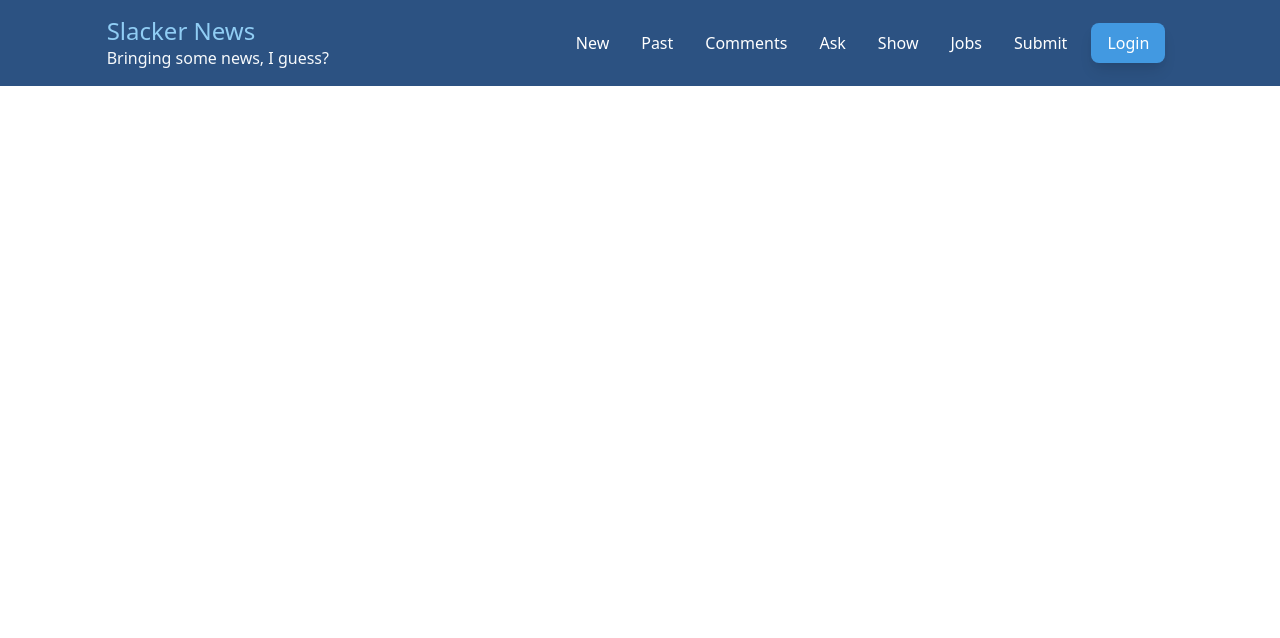
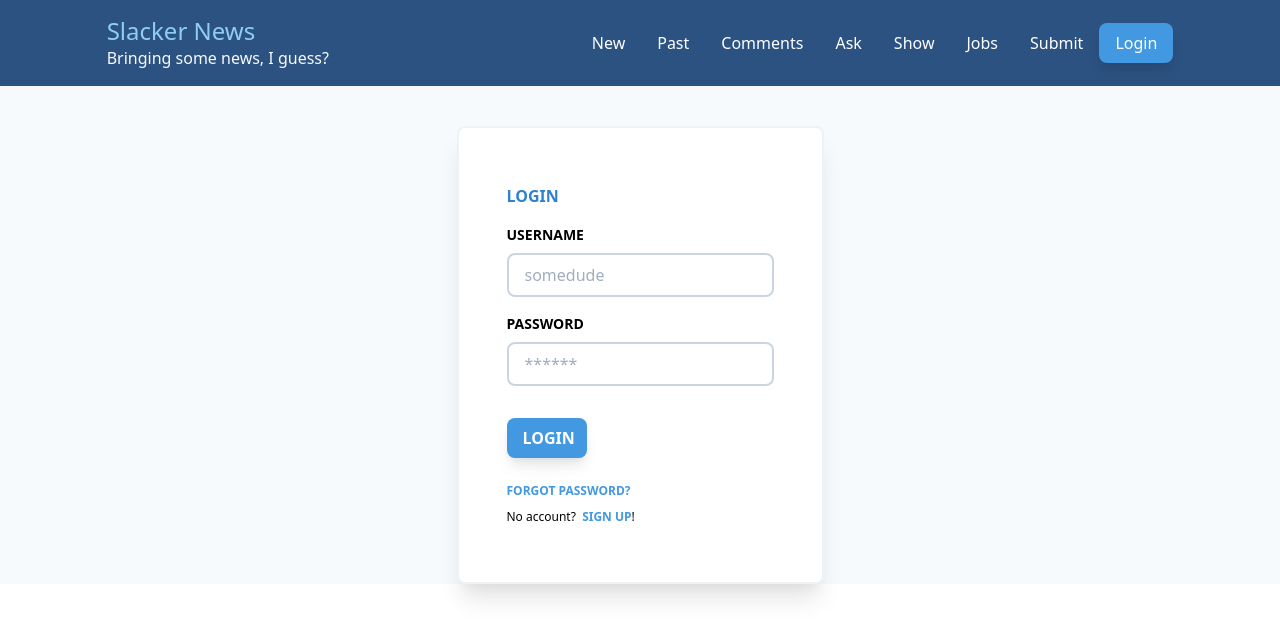
Before and after one commit to catcarbonell/slacker-news, a React (Create React App) app: page /login in a window 1280 px wide. Shown: the top 638 px of the page. Built offline with nearby package versions, Linux system fonts and the light colour scheme.

Commit message:
Created login sign up views

```diff
--- a/src/Components/Content.js
+++ b/src/Components/Content.js
@@ -1,13 +1,16 @@
 import React from 'react';
 import { Route, Switch } from 'react-router-dom';
 import PostContainer from './PostContainer';
+import Login from './LoginSignUp/Login';
+import SignUp from './LoginSignUp/SignUp';
 
 const Content = () => {
     return(
       <div className="m-auto flex flex-col bg-gray-100 mb-20">
         <Switch>
           <Route exact path="/" component={PostContainer} />
-          {/* Sign In / Sign Up */}
+          <Route path="/login" component={Login} />
+          <Route path="/signup" component={SignUp} />
           {/* Submit new post */}
           {/* Comments */}
         </Switch>
--- a/src/Components/Layout/BlueButton.js
+++ b/src/Components/Layout/BlueButton.js
@@ -2,7 +2,7 @@ import React from 'react';
 
 const BlueButton =(props)=>{
     return(
-        <div className="flex items-center self-center px-4 py-2 mx-2 cursor-pointer bg-blue-500 hover:bg-blue-600 text-white rounded-lg shadow-lg">
+        <div className="flex items-center self-center px-4 py-2 cursor-pointer bg-blue-500 hover:bg-blue-600 text-white rounded-lg shadow-lg">
            <p>{props.text}</p>
         </div>
     )
--- a/src/Components/Layout/Header.js
+++ b/src/Components/Layout/Header.js
@@ -1,4 +1,5 @@
 import React from 'react';
+import {Link} from 'react-router-dom';
 import NavItem from './NavItem';
 import BlueButton from './BlueButton';
 
@@ -13,7 +14,7 @@ const Header = () => {
                 Bringing some news, I guess?
                 </p>
             </div>
-        <div className="flex flex-row w-1/2 justify-end">
+        <div className="flex flex-row w-1/2 justify-end items-center">
             <NavItem text="New" />
             <NavItem text="Past" />
             <NavItem text="Comments" />
@@ -21,7 +22,7 @@ const Header = () => {
             <NavItem text="Show" />
             <NavItem text="Jobs" />
             <NavItem text="Submit" />
-            <BlueButton text="Login" />
+            <Link to="/login"><BlueButton text="Login" /></Link>
         </div>
 
       </div>
--- /dev/null
+++ b/src/Components/LoginSignUp/Login.js
@@ -0,0 +1,52 @@
+import React, {useState} from 'react';
+import {Link} from 'react-router-dom';
+import BlueButton from '../Layout/BlueButton';
+
+const Login = () => {
+
+    const [username, setUsername] = useState('');
+    const [password, setPassword] = useState('');
+    const submitValue = () => {
+        const formDetails = {
+            'username' : username,
+            'password' : password
+        }
+        console.log(formDetails);
+    }
+
+    return(
+        <div className="m-auto max-w-sm flex flex-col p-6 bg-white mt-10 rounded-lg shadow-xl border-2 border-solid border-gray-200">
+            <form className="flex flex-col mx-auto py-8 px-6">
+            <h4 className="font-bold uppercase text-blue-600">Login</h4>
+                <div className="flex flex-col mt-4">
+                    <label name="username" className="uppercase text-sm mb-2 font-bold">
+                        Username
+                    </label>
+                    <input className="border-2 border-solid border-gray-400 px-4 py-2 rounded-lg" type="text"  placeholder="somedude" name="username" onChange={e => setUsername(e.target.value)} />
+                </div>
+
+                <div className="flex flex-col mt-4">
+                    <label name="username" className="uppercase text-sm mb-2 font-bold">
+                        Password
+                    </label>
+                    <input className="border-2 border-solid border-gray-400 px-4 py-2 rounded-lg" type="password" placeholder="******" name="password"  onChange={e => setPassword(e.target.value)}/>
+                </div>
+                <div className="mt-8">
+                    <div onClick={submitValue} className="uppercase w-20 font-bold"><BlueButton text="Login" /></div>
+
+                    <p className="mx-auto mt-6 cursor-pointer uppercase font-bold text-xs text-blue-500 hover:text-blue-300">
+                       Forgot Password?
+                    </p>
+                    <p className="mx-auto mt-2 text-xs">
+                      No account? &nbsp;
+                      <Link to="/signup">
+                          <span className="cursor-pointer uppercase font-bold text-blue-500 hover:text-blue-300">Sign Up</span>!
+                        </Link>
+                    </p>
+                </div>
+            </form>
+        </div>
+    )
+}
+
+export default Login;
--- /dev/null
+++ b/src/Components/LoginSignUp/SignUp.js
@@ -0,0 +1,48 @@
+import React, {useState} from 'react';
+import {Link} from 'react-router-dom';
+import BlueButton from '../Layout/BlueButton';
+
+const SignUp = () => {
+
+    const [username, setUsername] = useState('');
+    const [password, setPassword] = useState('');
+    const submitValue = () => {
+        const formDetails = {
+            'username' : username,
+            'password' : password
+        }
+        console.log(formDetails);
+    }
+    return(
+        <div className="m-auto max-w-sm flex flex-col p-6 bg-white mt-10 rounded-lg shadow-xl border-2 border-solid border-gray-200">
+        <form className="flex flex-col mx-auto py-8 px-6">
+        <h4 className="font-bold uppercase text-blue-600">Sign Up</h4>
+            <div className="flex flex-col mt-4">
+                <label name="username" className="uppercase text-sm mb-2 font-bold">
+                    Username
+                </label>
+                <input className="border-2 border-solid border-gray-400 px-4 py-2 rounded-lg" type="text"  placeholder="somedude" name="username" onChange={e => setUsername(e.target.value)} />
+            </div>
+
+            <div className="flex flex-col mt-4">
+                <label name="username" className="uppercase text-sm mb-2 font-bold">
+                    Password
+                </label>
+                <input className="border-2 border-solid border-gray-400 px-4 py-2 rounded-lg" type="password" placeholder="******" name="password"  onChange={e => setPassword(e.target.value)}/>
+            </div>
+
+            <div className="mt-8">
+                <div onClick={submitValue} className="uppercase w-32 flex items-center font-bold"><BlueButton text="Sign Up" /></div>
+                <p className="mx-auto mt-6 text-xs">
+                      Got an account? &nbsp;
+                      <Link to="/login">
+                          <span className="cursor-pointer uppercase font-bold text-blue-500 hover:text-blue-300">Login</span>!
+                        </Link>
+                    </p>
+            </div>
+        </form>
+    </div>
+    )
+}
+
+export default SignUp;
```
